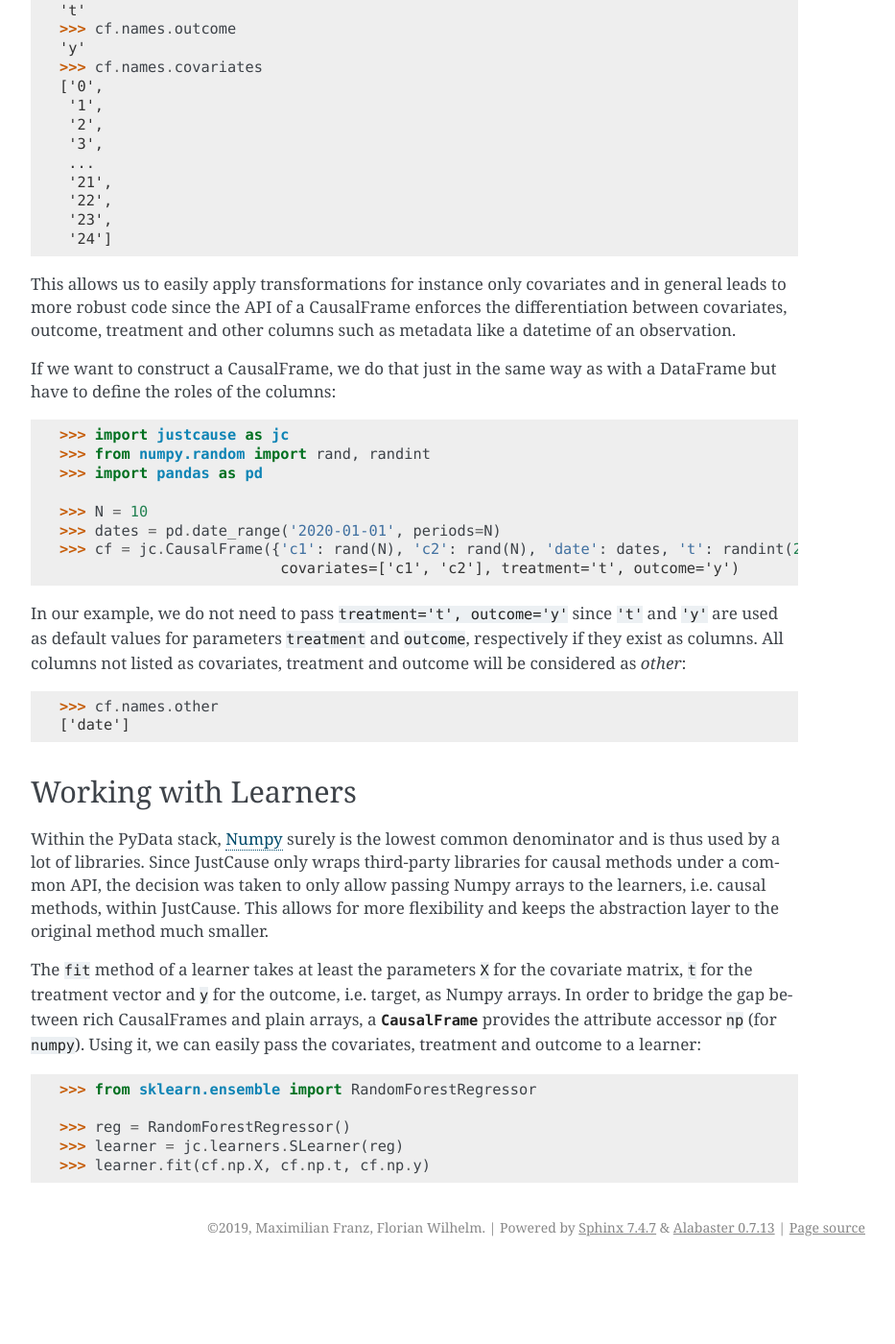
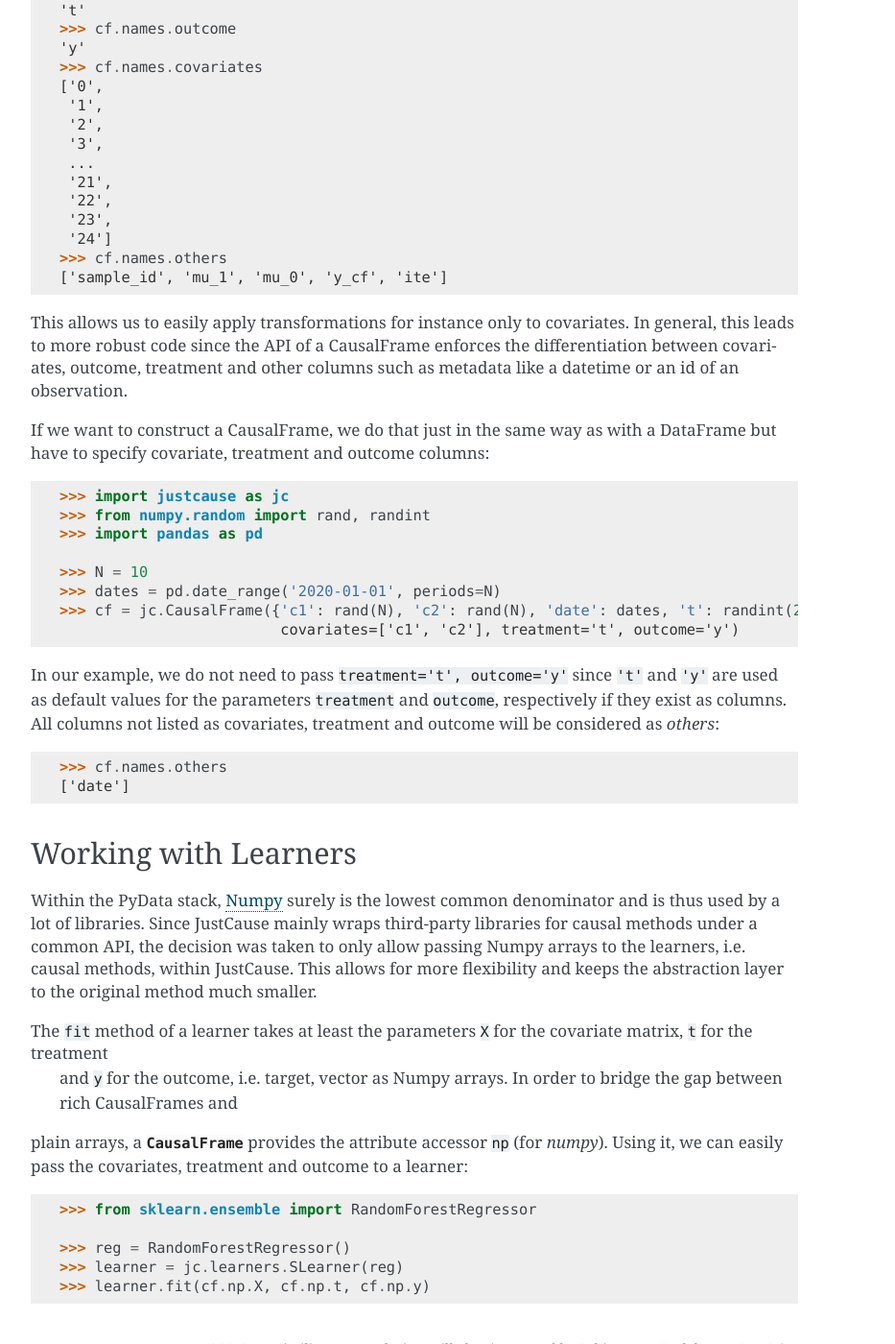
Before and after one commit to inovex/justcause, a Sphinx documentation site: the page built from docs/usage.rst, in a window 1280 px wide and 1400 px high, scrolled down 623 px. Shown: the whole window at 96% size, without its empty margins (338-1271 px from the left). Built offline with Sphinx 7.4.7, drawn with Linux system fonts in a browser that asks for light colours; the version number is read from the project's files by our own code; before the commit the page ends 1941 px from its top, so only the background shows below that; some of the changed text lies outside the part shown.

Commit message:
Few fixes in docs

```diff
--- a/docs/usage.rst
+++ b/docs/usage.rst
@@ -19,8 +19,8 @@ All data sets provided by JustCause provided in terms of iterators over CausalFr
     >>> type(cf)
     justcause.data.frames.CausalFrame
 
-As usual ``cf.columns`` would list the column names. To find out which columns are covariates, treatment, outcome or others,
-we can use the attribute accessor ``names``::
+As usual ``cf.columns`` would list the names of all columns. To find out if a columns actually is a covariate, treatment,
+outcome or something else, we can use the attribute accessor ``names``::
 
     >>> cf.names.treatment
     't'
@@ -36,13 +36,15 @@ we can use the attribute accessor ``names``::
      '22',
      '23',
      '24']
+    >>> cf.names.others
+    ['sample_id', 'mu_1', 'mu_0', 'y_cf', 'ite']
 
-This allows us to easily apply transformations for instance only covariates and in general leads to more robust code
+This allows us to easily apply transformations for instance only to covariates. In general, this leads to more robust code
 since the API of a CausalFrame enforces the differentiation between covariates, outcome, treatment and other columns
-such as metadata like a datetime of an observation.
+such as metadata like a datetime or an id of an observation.
 
-If we want to construct a CausalFrame, we do that just in the same way as with a DataFrame but have to define the roles
-of the columns::
+If we want to construct a CausalFrame, we do that just in the same way as with a DataFrame but have to specify covariate,
+treatment and outcome columns::
 
     >>> import justcause as jc
     >>> from numpy.random import rand, randint
@@ -54,23 +56,23 @@ of the columns::
                              covariates=['c1', 'c2'], treatment='t', outcome='y')
 
 In our example, we do not need to pass ``treatment='t', outcome='y'`` since ``'t'`` and ``'y'`` are used as default
-values for parameters ``treatment`` and ``outcome``, respectively if they exist as columns. All columns not listed as
-covariates, treatment and outcome will be considered as *other*::
+values for the parameters ``treatment`` and ``outcome``, respectively if they exist as columns. All columns not listed as
+covariates, treatment and outcome will be considered as *others*::
 
-    >>> cf.names.other
+    >>> cf.names.others
     ['date']
 
 Working with Learners
 =====================
 
 Within the PyData stack, `Numpy`_ surely is the lowest common denominator and is thus used by a lot of libraries. Since
-JustCause only wraps third-party libraries for causal methods under a common API, the decision was taken to only allow
+JustCause mainly wraps third-party libraries for causal methods under a common API, the decision was taken to only allow
 passing Numpy arrays to the learners, i.e. causal methods, within JustCause. This allows for more flexibility and keeps
 the abstraction layer to the original method much smaller.
 
 The ``fit`` method of a learner takes at least the parameters ``X`` for the covariate matrix,  ``t`` for the treatment
-vector and ``y`` for the outcome, i.e. target, as Numpy arrays. In order to bridge the gap between rich CausalFrames and
-plain arrays, a :class:`~.CausalFrame` provides the attribute accessor ``np`` (for ``numpy``). Using it, we can easily pass
+ and ``y`` for the outcome, i.e. target, vector as Numpy arrays. In order to bridge the gap between rich CausalFrames and
+plain arrays, a :class:`~.CausalFrame` provides the attribute accessor ``np`` (for *numpy*). Using it, we can easily pass
 the covariates, treatment and outcome to a learner::
 
     >>> from sklearn.ensemble import RandomForestRegressor
```
Also changed, not shown: 1 other file.
